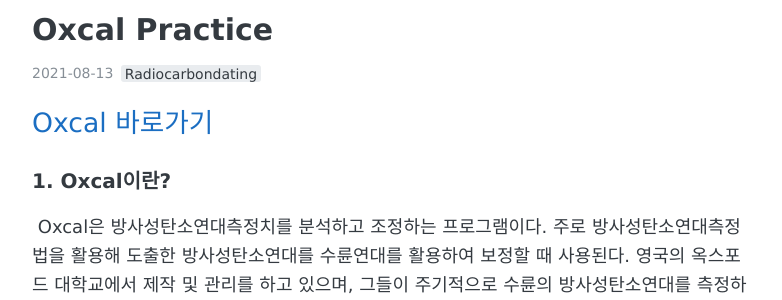
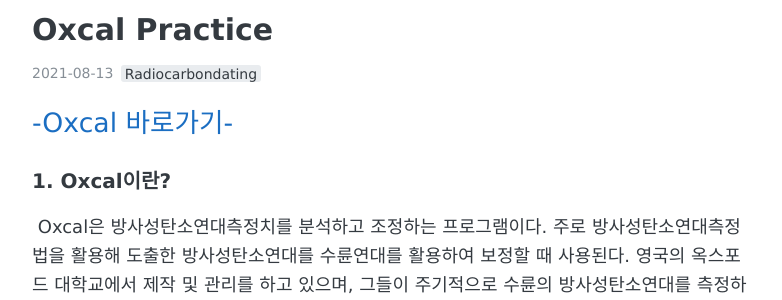
Before and after one commit to mimirep/mimirep.github.io, a Jekyll site: the page built from _posts/2021-08-13-Oxcal_Practice.md, in a window 1280 px wide and 900 px high. Shown: the part 157-457 px from the top of the window, without its empty margins (248-1030 px from the left). Built offline with Jekyll 4.4.1, drawn with Linux system fonts in a browser that asks for light colours; comment, search, counter and statistics services are not loaded.

Commit message:
Update : Token test

```diff
--- a/_posts/2021-08-13-Oxcal_Practice.md
+++ b/_posts/2021-08-13-Oxcal_Practice.md
@@ -6,7 +6,7 @@ comments: true
 use_math: true
 ---
 
-<a href="https://c14.arch.ox.ac.uk/oxcal.html" style="Font-size:20pt">Oxcal 바로가기</a>
+<a href="https://c14.arch.ox.ac.uk/oxcal.html" style="Font-size:20pt">-Oxcal 바로가기-</a>
 
 ### 1. Oxcal이란?
 
```
